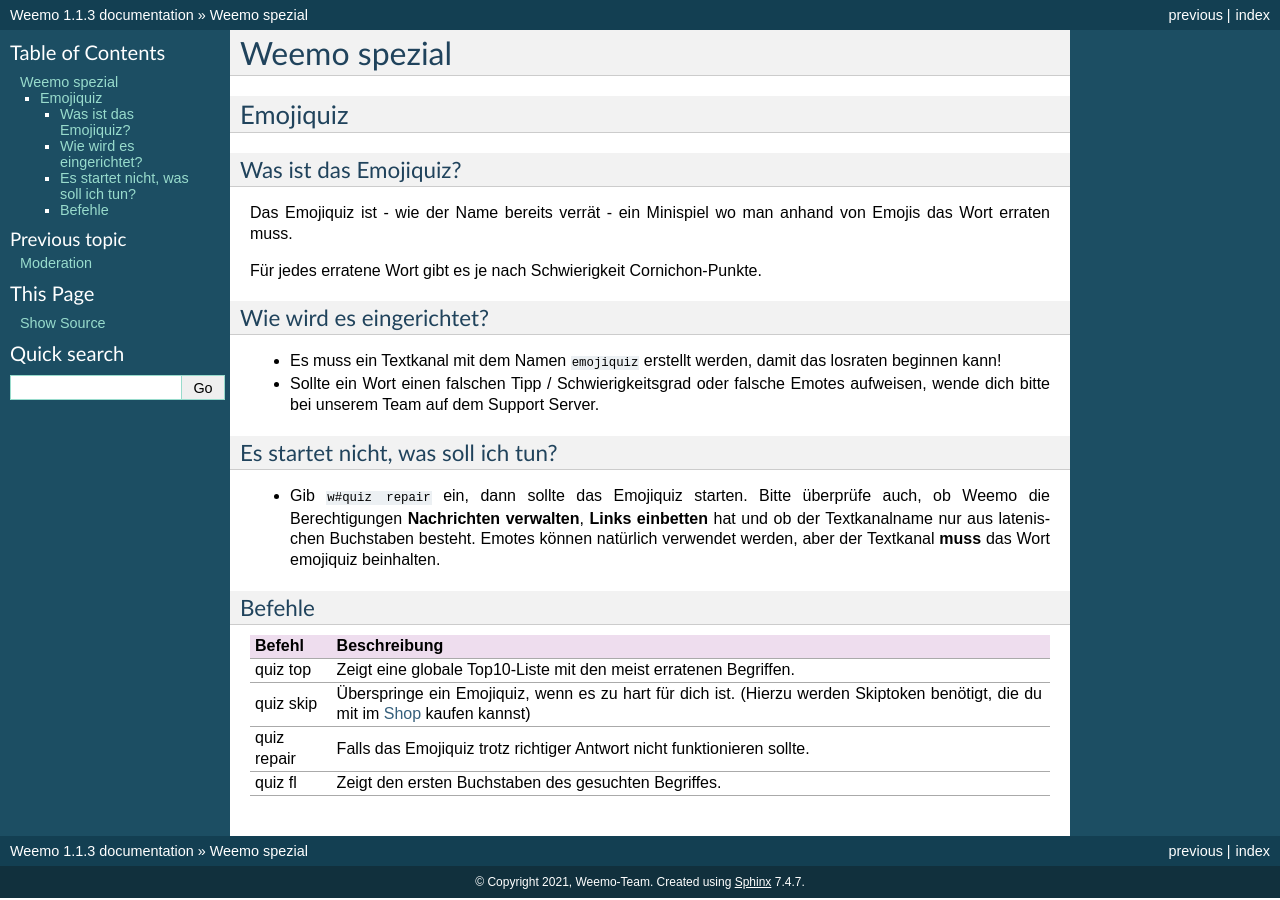
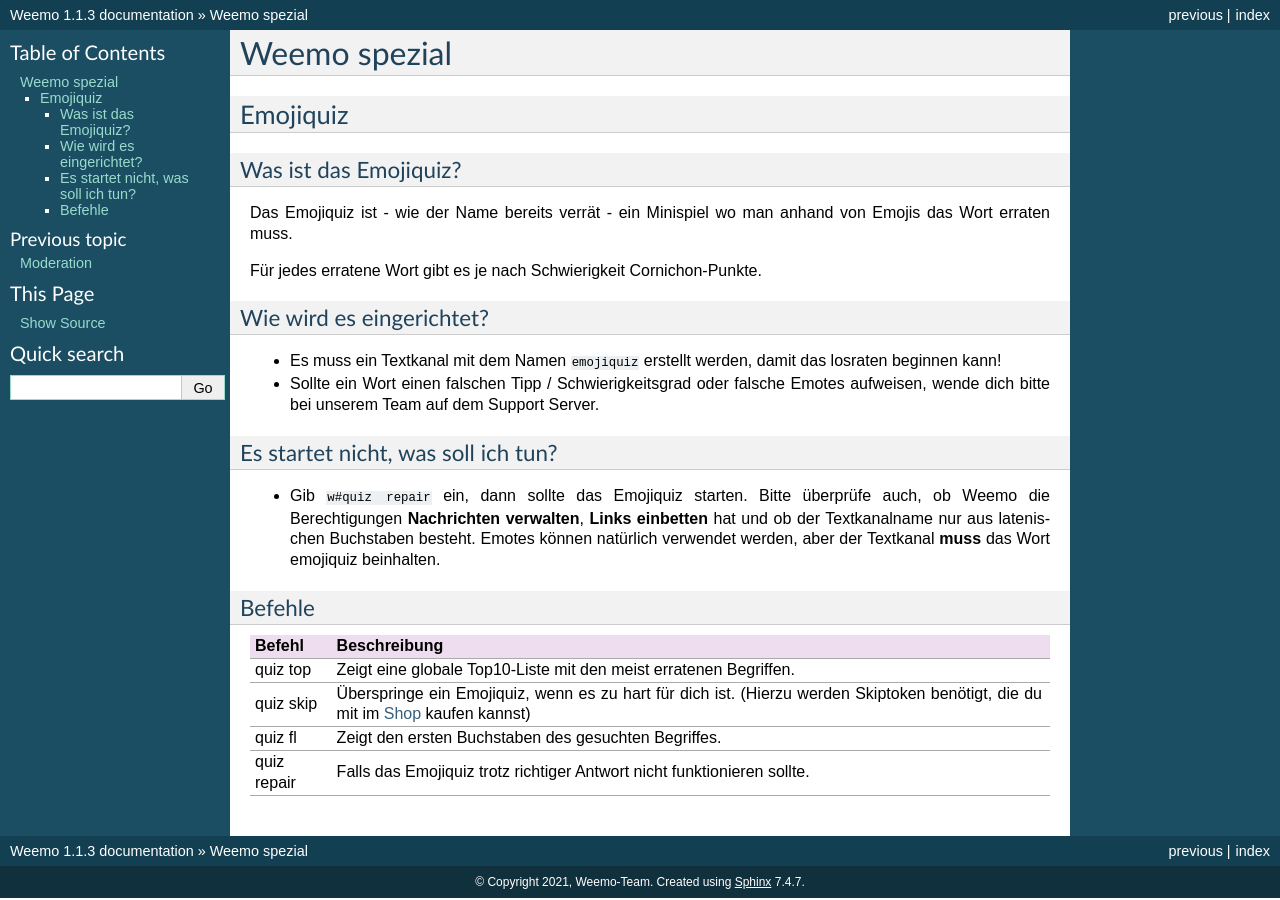
Before and after one commit to niborus/weemo-doc, a Sphinx documentation site: the page built from docs/weemo-spezial.rst, in a window 1280 px wide. Built offline with Sphinx 7.4.7, drawn with Linux system fonts in a browser that asks for light colours.

Commit message:
Noch die richtige Reihenfolge und gut ist.

```diff
--- a/docs/weemo-spezial.rst
+++ b/docs/weemo-spezial.rst
@@ -36,5 +36,5 @@
 
     "quiz top", "Zeigt eine globale Top10-Liste mit den meist erratenen Begriffen."
     "quiz skip", "Überspringe ein Emojiquiz, wenn es zu hart für dich ist. (Hierzu werden Skiptoken benötigt, die du mit im :ref:`Shop<shop_global_anchor>` kaufen kannst)"
+    "quiz fl", "Zeigt den ersten Buchstaben des gesuchten Begriffes."
     "quiz repair", "Falls das Emojiquiz trotz richtiger Antwort nicht funktionieren sollte."
-    "quiz fl", "Zeigt den ersten Buchstaben des gesuchten Begriffes."
```
